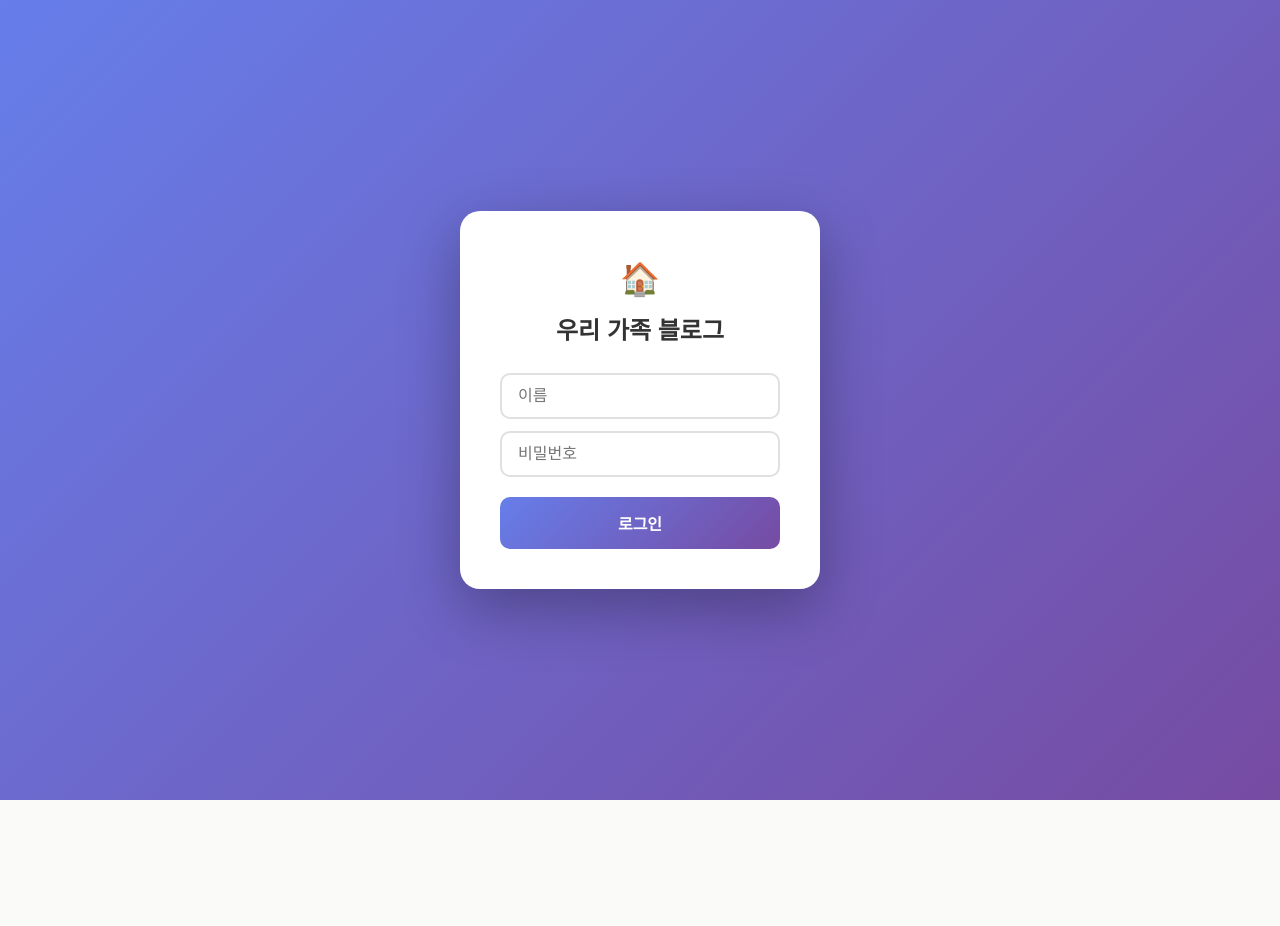
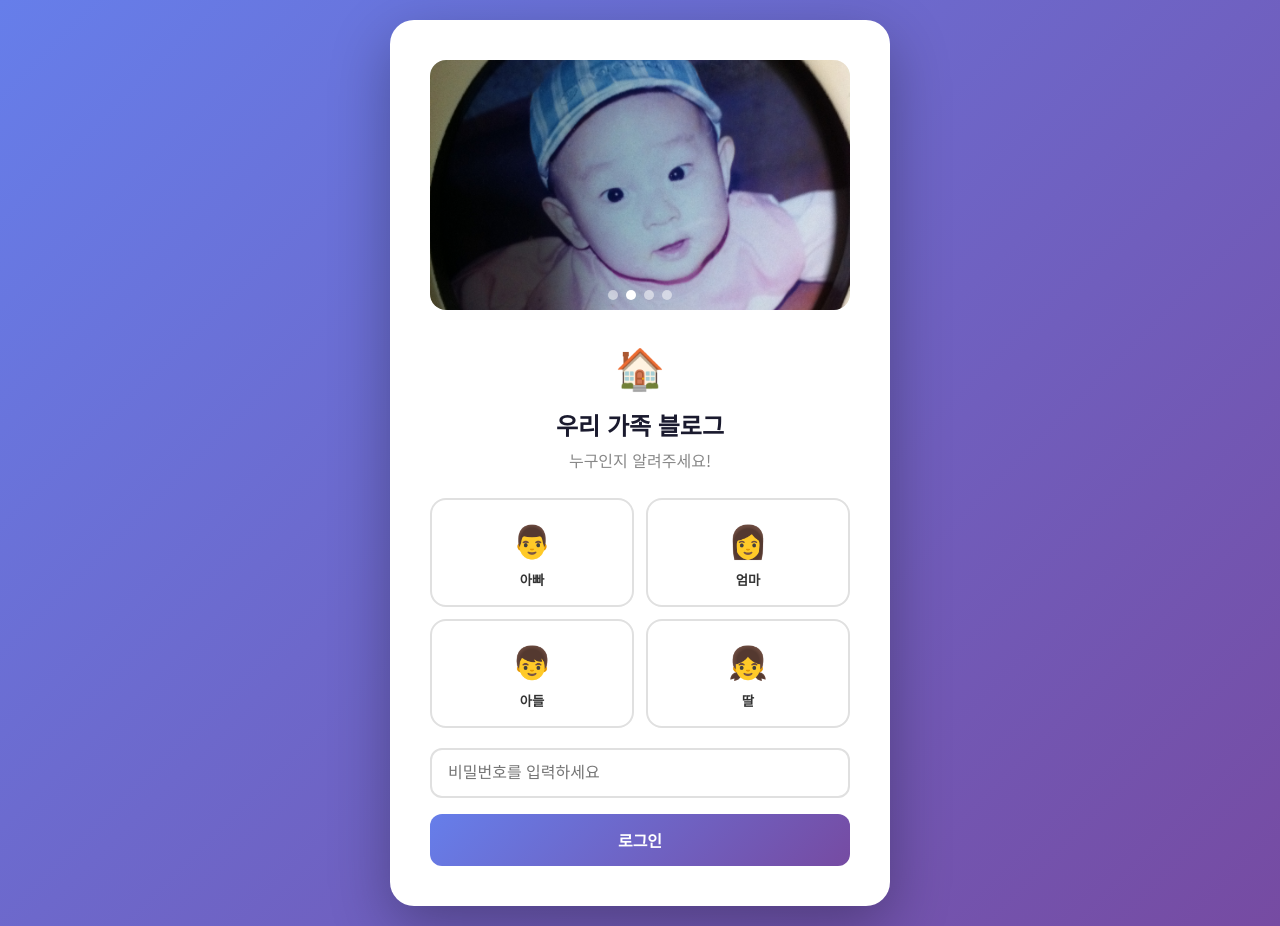
Before and after one commit to happywill1221-Jin/Family-Blog, a Next.js app: page /login in a window 1280 px wide. Before the commit the page ends 800 px from the top, so only its background shows below. Built offline with nearby package versions, Linux system fonts and the light colour scheme; no server answers.

Commit message:
로그인 사진 슬라이드 페이지 복구

```diff
--- a/app/login/page.js
+++ b/app/login/page.js
@@ -1,100 +1,252 @@
-'use client';
+"use client";
 
-import { useState } from 'react';
-import { useRouter } from 'next/navigation';
-import { db } from '@/lib/firebase';
-import { collection, query, where, getDocs } from 'firebase/firestore';
+import { useState, useEffect } from "react";
+import { useRouter } from "next/navigation";
+import { doc, getDoc } from "firebase/firestore";
+import { db } from "@/lib/firebase";
+
+const familyMembers = [
+  { id: "dad", name: "아빠", emoji: "👨" },
+  { id: "mom", name: "엄마", emoji: "👩" },
+  { id: "son", name: "아들", emoji: "👦" },
+  { id: "daughter", name: "딸", emoji: "👧" },
+];
+
+const photos = ["/family1.jpg", "/family2.jpg", "/family3.jpg", "/family4.jpg"];
 
 export default function LoginPage() {
-  const [name, setName] = useState('');
-  const [password, setPassword] = useState('');
-  const [error, setError] = useState('');
+  const [selected, setSelected] = useState(null);
+  const [password, setPassword] = useState("");
+  const [error, setError] = useState("");
+  const [currentPhoto, setCurrentPhoto] = useState(0);
   const router = useRouter();
 
+  useEffect(() => {
+    const timer = setInterval(() => {
+      setCurrentPhoto((prev) => (prev + 1) % photos.length);
+    }, 4000);
+    return () => clearInterval(timer);
+  }, []);
+
   const handleLogin = async () => {
-    setError('');
-    if (!name.trim() || !password.trim()) {
-      setError('이름과 비밀번호를 입력해주세요');
+    if (!selected) {
+      setError("가족 구성원을 선택해주세요");
       return;
     }
+    if (!password) {
+      setError("비밀번호를 입력해주세요");
+      return;
+    }
+
     try {
-      const q = query(collection(db, 'users'), where('name', '==', name.trim()));
-      const snapshot = await getDocs(q);
-      if (snapshot.empty) {
-        setError('등록되지 않은 이름입니다');
-        return;
+      const docRef = doc(db, "config", "app");
+      const docSnap = await getDoc(docRef);
+
+      if (docSnap.exists()) {
+        const correctPassword = docSnap.data().password;
+
+        if (password === correctPassword) {
+          const member = familyMembers.find((m) => m.id === selected);
+          localStorage.setItem("user", JSON.stringify(member));
+          router.push("/");
+        } else {
+          setError("비밀번호가 올바르지 않습니다");
+        }
+      } else {
+        setError("설정을 찾을 수 없습니다");
       }
-      const userData = snapshot.docs[0].data();
-      const userId = snapshot.docs[0].id;
-      if (userData.password !== password) {
-        setError('비밀번호가 틀립니다');
-        return;
-      }
-      localStorage.setItem('user', JSON.stringify({
-        id: userId,
-        name: userData.name,
-        emoji: userData.emoji || '👤'
-      }));
-      router.push('/');
     } catch (err) {
-      console.error('로그인 에러:', err);
-      setError('로그인 중 오류가 발생했습니다');
+      console.error("로그인 에러:", err);
+      setError("로그인 중 오류가 발생했습니다");
     }
   };
 
   return (
-    <div style={{
-      minHeight: '100vh',
-      background: 'linear-gradient(135deg, #667eea 0%, #764ba2 100%)',
-      display: 'flex', justifyContent: 'center', alignItems: 'center'
-    }}>
-      <div style={{
-        background: 'white', borderRadius: '20px', padding: '40px',
-        width: '360px', boxShadow: '0 20px 60px rgba(0,0,0,0.3)'
-      }}>
-        <h1 style={{ textAlign: 'center', marginBottom: '8px' }}>🏠</h1>
-        <h2 style={{ textAlign: 'center', marginBottom: '24px', color: '#333' }}>
-          우리 가족 블로그
-        </h2>
+    <div
+      style={{
+        minHeight: "100vh",
+        background: "linear-gradient(135deg, #667eea 0%, #764ba2 100%)",
+        display: "flex",
+        justifyContent: "center",
+        alignItems: "center",
+        padding: "20px",
+      }}
+    >
+      <div
+        style={{
+          background: "white",
+          borderRadius: "24px",
+          padding: "40px",
+          maxWidth: "500px",
+          width: "100%",
+          boxShadow: "0 20px 60px rgba(0,0,0,0.3)",
+        }}
+      >
+        {/* 가족사진 슬라이드 */}
+        <div
+          style={{
+            width: "100%",
+            height: "250px",
+            borderRadius: "16px",
+            overflow: "hidden",
+            marginBottom: "24px",
+            position: "relative",
+          }}
+        >
+          {photos.map((photo, index) => (
+            <img
+              key={photo}
+              src={photo}
+              alt={`가족사진 ${index + 1}`}
+              style={{
+                position: "absolute",
+                top: 0,
+                left: 0,
+                width: "100%",
+                height: "100%",
+                objectFit: "cover",
+                opacity: currentPhoto === index ? 1 : 0,
+                transition: "opacity 1s ease-in-out",
+              }}
+            />
+          ))}
+          <div
+            style={{
+              position: "absolute",
+              bottom: "10px",
+              left: "50%",
+              transform: "translateX(-50%)",
+              display: "flex",
+              gap: "8px",
+            }}
+          >
+            {photos.map((_, index) => (
+              <div
+                key={index}
+                onClick={() => setCurrentPhoto(index)}
+                style={{
+                  width: "10px",
+                  height: "10px",
+                  borderRadius: "50%",
+                  background:
+                    currentPhoto === index
+                      ? "white"
+                      : "rgba(255,255,255,0.5)",
+                  cursor: "pointer",
+                  transition: "background 0.3s",
+                }}
+              />
+            ))}
+          </div>
+        </div>
 
+        {/* 타이틀 */}
+        <div style={{ textAlign: "center", marginBottom: "24px" }}>
+          <div style={{ fontSize: "40px", marginBottom: "8px" }}>🏠</div>
+          <h1
+            style={{
+              fontSize: "24px",
+              fontWeight: "bold",
+              color: "#1a1a2e",
+            }}
+          >
+            우리 가족 블로그
+          </h1>
+          <p style={{ color: "#888", marginTop: "4px" }}>
+            누구인지 알려주세요!
+          </p>
+        </div>
+
+        {/* 가족 선택 */}
+        <div
+          style={{
+            display: "grid",
+            gridTemplateColumns: "1fr 1fr",
+            gap: "12px",
+            marginBottom: "20px",
+          }}
+        >
+          {familyMembers.map((member) => (
+            <button
+              key={member.id}
+              onClick={() => {
+                setSelected(member.id);
+                setError("");
+              }}
+              style={{
+                padding: "16px",
+                borderRadius: "16px",
+                border: "2px solid",
+                borderColor:
+                  selected === member.id ? "#764ba2" : "#e0e0e0",
+                background:
+                  selected === member.id
+                    ? "linear-gradient(135deg, #667eea, #764ba2)"
+                    : "white",
+                color: selected === member.id ? "white" : "#333",
+                cursor: "pointer",
+                transition: "all 0.2s",
+                display: "flex",
+                flexDirection: "column",
+                alignItems: "center",
+                gap: "8px",
+              }}
+            >
+              <span style={{ fontSize: "32px" }}>{member.emoji}</span>
+              <span style={{ fontWeight: "600" }}>{member.name}</span>
+            </button>
+          ))}
+        </div>
+
+        {/* 비밀번호 입력 */}
+        <input
+          type="password"
+          placeholder="비밀번호를 입력하세요"
+          value={password}
+          onChange={(e) => {
+            setPassword(e.target.value);
+            setError("");
+          }}
+          onKeyDown={(e) => e.key === "Enter" && handleLogin()}
+          style={{
+            width: "100%",
+            padding: "14px 16px",
+            borderRadius: "12px",
+            border: "2px solid #e0e0e0",
+            fontSize: "16px",
+            marginBottom: "16px",
+            outline: "none",
+            boxSizing: "border-box",
+          }}
+        />
+
+        {/* 에러 메시지 */}
         {error && (
-          <div style={{
-            background: '#ffe0e0', color: '#c00', padding: '10px',
-            borderRadius: '8px', marginBottom: '16px', fontSize: '14px', textAlign: 'center'
-          }}>
+          <p
+            style={{
+              color: "#e74c3c",
+              textAlign: "center",
+              marginBottom: "12px",
+              fontSize: "14px",
+            }}
+          >
             {error}
-          </div>
+          </p>
         )}
 
-        <input
-          type="text"
-          placeholder="이름"
-          value={name}
-          onChange={(e) => setName(e.target.value)}
-          style={{
-            width: '100%', padding: '12px 16px', borderRadius: '10px',
-            border: '2px solid #e0e0e0', fontSize: '16px',
-            marginBottom: '12px', outline: 'none', boxSizing: 'border-box'
-          }}
-        />
-        <input
-          type="password"
-          placeholder="비밀번호"
-          value={password}
-          onChange={(e) => setPassword(e.target.value)}
-          onKeyDown={(e) => e.key === 'Enter' && handleLogin()}
-          style={{
-            width: '100%', padding: '12px 16px', borderRadius: '10px',
-            border: '2px solid #e0e0e0', fontSize: '16px',
-            marginBottom: '20px', outline: 'none', boxSizing: 'border-box'
-          }}
-        />
+        {/* 로그인 버튼 */}
         <button
           onClick={handleLogin}
           style={{
-            width: '100%', padding: '14px', borderRadius: '10px', border: 'none',
-            background: 'linear-gradient(135deg, #667eea, #764ba2)',
-            color: 'white', fontSize: '16px', fontWeight: 'bold', cursor: 'pointer'
+            width: "100%",
+            padding: "14px",
+            borderRadius: "12px",
+            border: "none",
+            background: "linear-gradient(135deg, #667eea, #764ba2)",
+            color: "white",
+            fontSize: "16px",
+            fontWeight: "bold",
+            cursor: "pointer",
           }}
         >
           로그인
```
